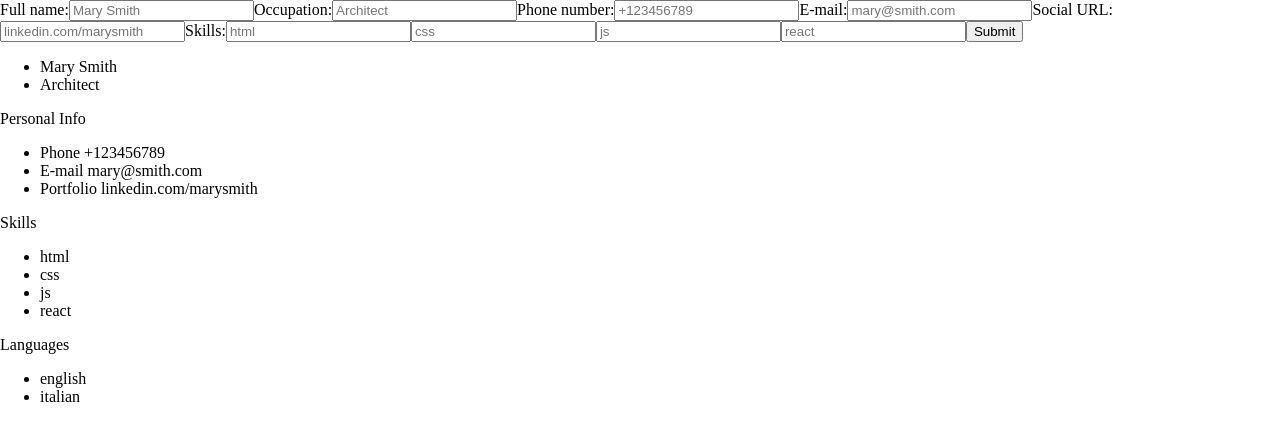
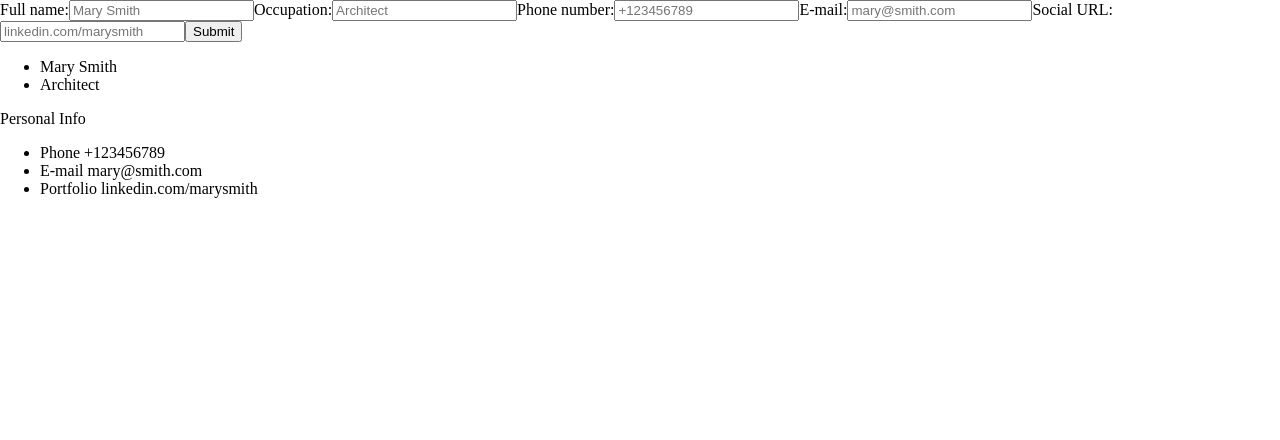
Before and after one commit to CriisMi/cv-project, a React (Create React App) app: page / in a window 1280 px wide. Shown: the top 440 px of the page. Built offline with nearby package versions, Linux system fonts and the light colour scheme.

Commit message:
Remove skills an language section

```diff
--- a/src/App.js
+++ b/src/App.js
@@ -17,8 +17,6 @@ class App extends Component {
         phone: "+123456789",
         mail: "mary@smith.com",
         social: "linkedin.com/marysmith",
-        skills: ["html", "css", "js", "react"],
-        languages: ["english", "italian"],
       },
     };
 
--- a/src/components/Form.js
+++ b/src/components/Form.js
@@ -11,26 +11,11 @@ class Form extends Component {
 
     this.handleSubmit = this.handleSubmit.bind(this);
     this.handleChange = this.handleChange.bind(this);
-    this.handleChangeSkill = this.handleChangeSkill.bind(this);
   }
 
   handleChange = (e) => {
     const value = e.target.value;
     this.setState({ [e.target.name]: value });
-    e.target.placeholder = value;
-  };
-
-  handleChangeSkill = (index, e) => {
-    const value = e.target.value;
-    const nowSkills = this.state.skills;
-    const nextSkills = nowSkills.map((skill, i) => {
-      if (index === i) {
-        return value;
-      } else {
-        return skill;
-      }
-    });
-    this.setState({ skills: nextSkills });
     e.target.placeholder = value;
   };
 
@@ -40,15 +25,6 @@ class Form extends Component {
   };
 
   render() {
-    const skillsList = this.props.skills.map((skill, index) => (
-      <input
-        type="text"
-        name="skills"
-        key={skill}
-        placeholder={skill}
-        onChange={(e) => this.handleChangeSkill(index, e)}
-      />
-    ));
     return (
       <div>
         <form onSubmit={this.handleSubmit}>
@@ -97,10 +73,6 @@ class Form extends Component {
               onChange={this.handleChange}
             />
           </label>
-          <label>
-            Skills:
-            {skillsList}
-          </label>
           <button type="submit" onClick={this.submitInfo}>
             Submit
           </button>
--- a/src/components/Sidebar.js
+++ b/src/components/Sidebar.js
@@ -6,12 +6,6 @@ class Sidebar extends Component {
   }
 
   render() {
-    const skillsList = this.props.skills.map((skill) => (
-      <li key={skill}>{skill}</li>
-    ));
-    const languagesList = this.props.languages.map((skill) => (
-      <li key={skill}>{skill}</li>
-    ));
     return (
       <div>
         <ul className="title">
@@ -24,11 +18,6 @@ class Sidebar extends Component {
           <li className="info">E-mail {this.props.mail}</li>
           <li className="info">Portfolio {this.props.social}</li>
         </ul>
-
-        <div className="header">Skills</div>
-        <ul>{skillsList}</ul>
-        <div className="header">Languages</div>
-        <ul>{languagesList}</ul>
       </div>
     );
   }
```
